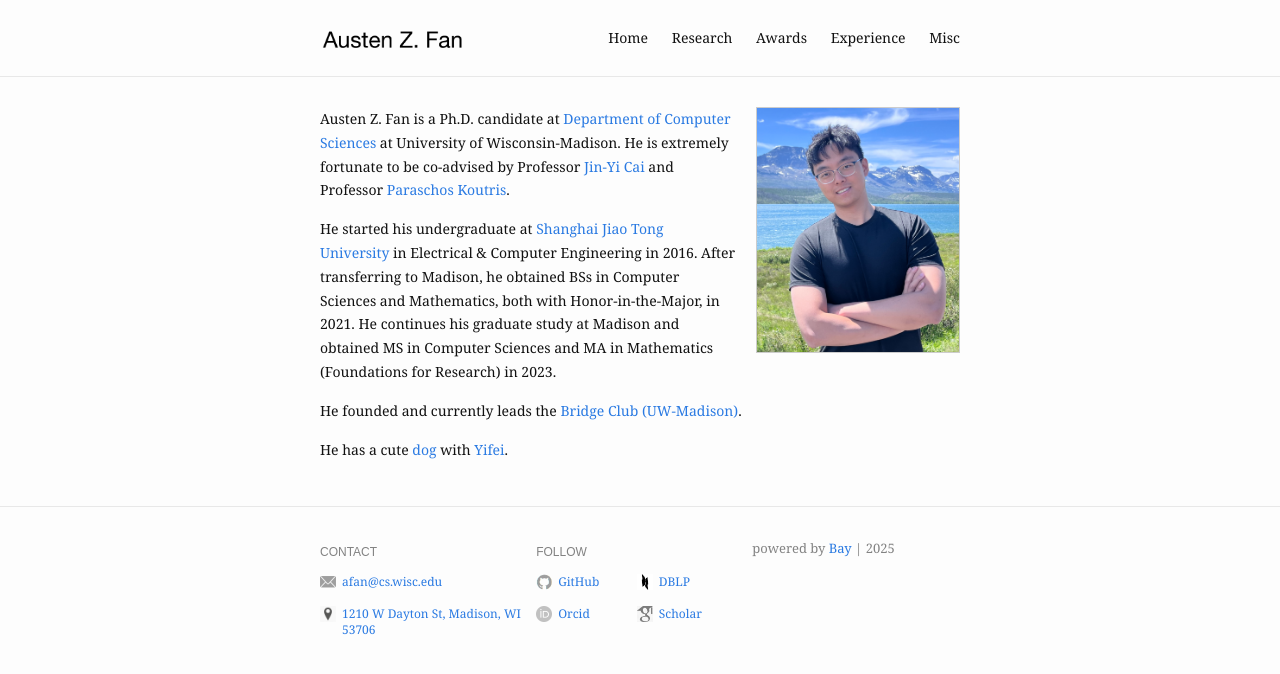
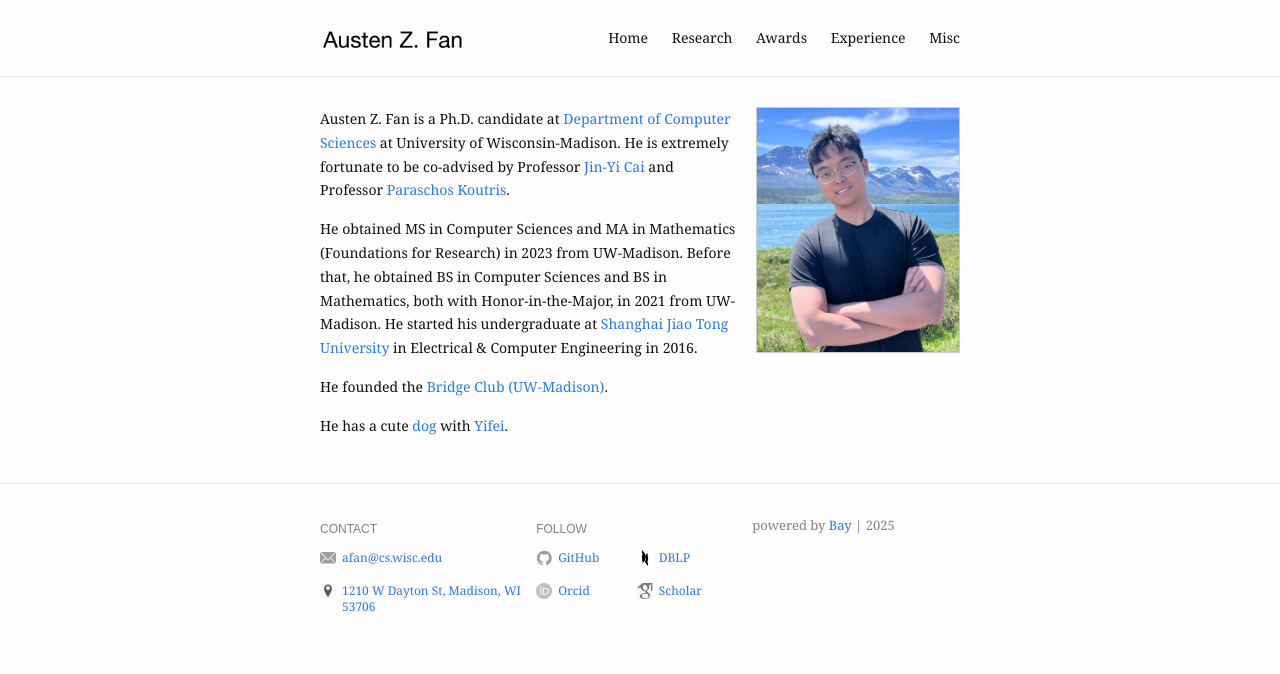
Before and after one commit to Austen-Z-Fan/Austen-Z-Fan.github.io, a Jekyll site: the page built from index.md, in a window 1280 px wide. Shown: the top 674 px of the page. Built offline with Jekyll 4.4.1, drawn with Linux system fonts in a browser that asks for light colours.

Commit message:
introduction

```diff
--- a/index.md
+++ b/index.md
@@ -10,11 +10,11 @@ Austen Z. Fan is a Ph.D. candidate at <a href="https://www.cs.wisc.edu/">Departm
 </p>
 
 <p>
-He started his undergraduate at <a href="https://www.ji.sjtu.edu.cn/">Shanghai Jiao Tong University</a> in Electrical & Computer Engineering in 2016. After transferring to Madison, he obtained BSs in Computer Sciences and Mathematics, both with Honor-in-the-Major, in 2021. He continues his graduate study at Madison and obtained MS in Computer Sciences and MA in Mathematics (Foundations for Research) in 2023.
+He obtained MS in Computer Sciences and MA in Mathematics (Foundations for Research) in 2023 from UW-Madison. Before that, he obtained BS in Computer Sciences and BS in Mathematics, both with Honor-in-the-Major, in 2021 from UW-Madison. He started his undergraduate at <a href="https://www.ji.sjtu.edu.cn/">Shanghai Jiao Tong University</a> in Electrical & Computer Engineering in 2016.
 </p>
 
 <p>
-He founded and currently leads the <a href="https://win.wisc.edu/organization/bridge-club">Bridge Club (UW-Madison)</a>.
+He founded the <a href="https://win.wisc.edu/organization/bridge-club">Bridge Club (UW-Madison)</a>.
 </p>
 
 <p>
```
Also changed, not shown: 1 other file.
